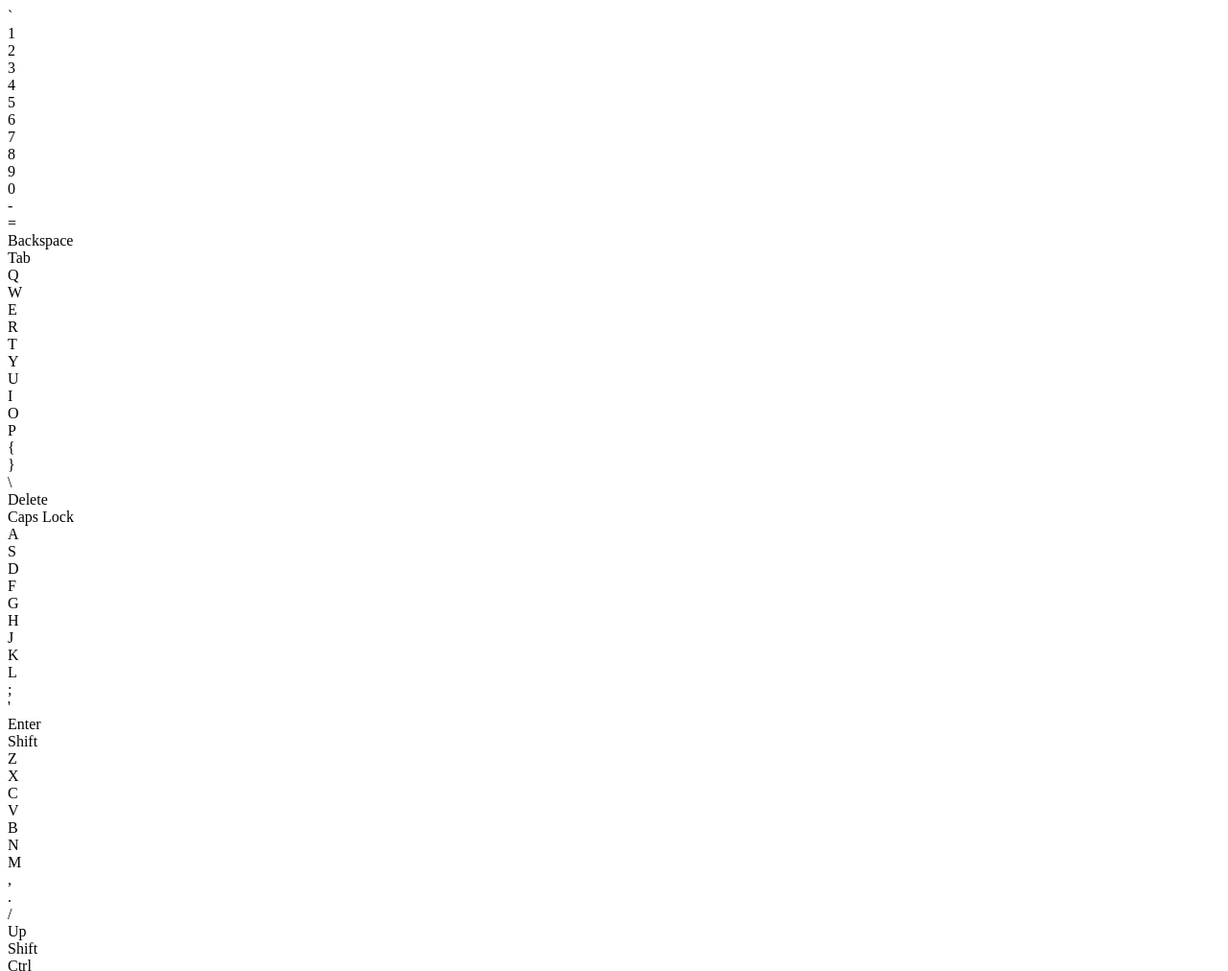
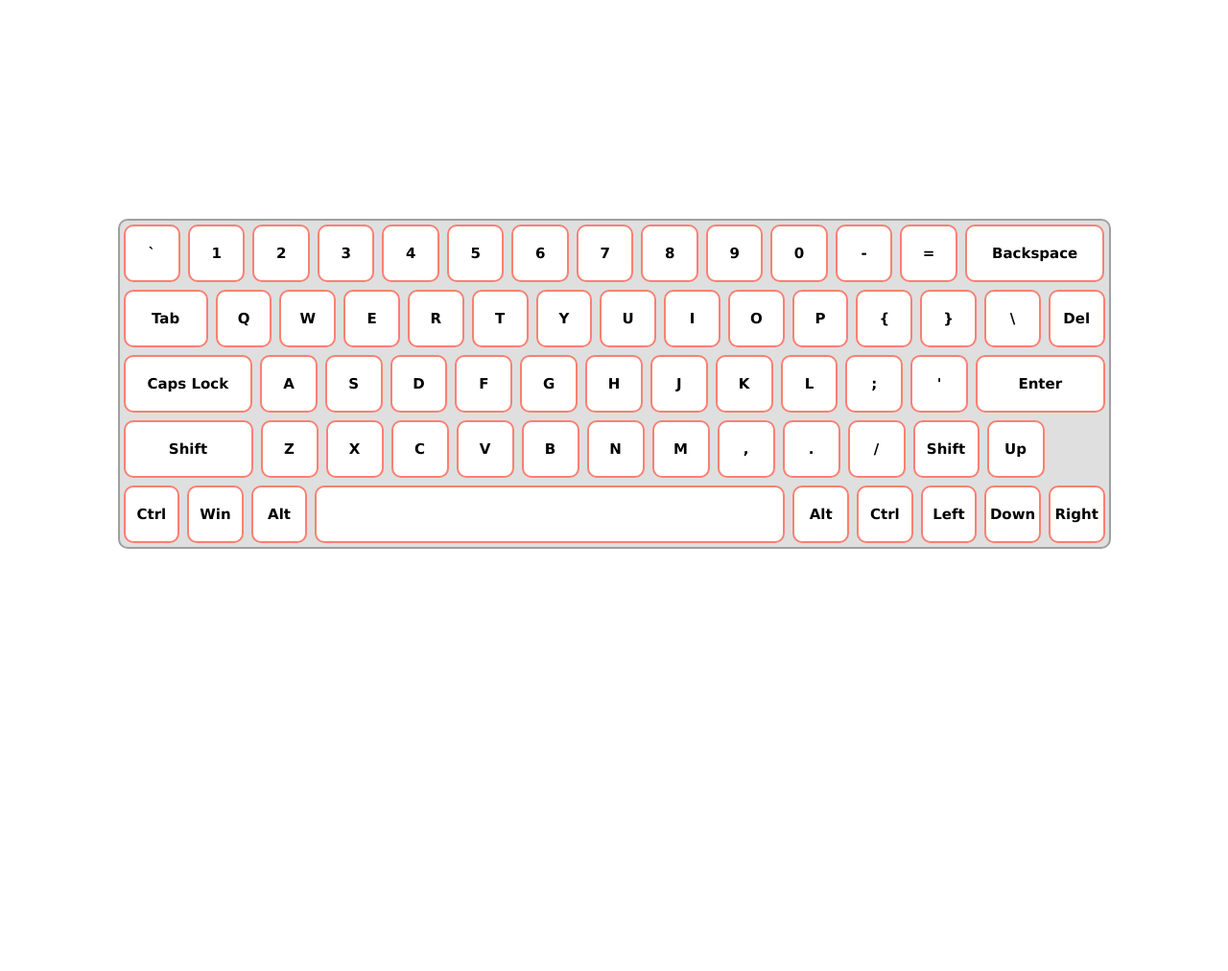
Before and after one commit to IvanovKS/virtual-keyboard, a website: page index.html in a window 1280 px wide. Shown: the top 1012 px of the page at 96% size. After the commit the page ends 800 px from the top, so only its background shows below. Drawn offline with Linux system fonts and the light colour scheme.

Commit message:
feat: add styles for keyboard

```diff
--- a/index.html
+++ b/index.html
@@ -4,6 +4,7 @@
   <meta charset="UTF-8">
   <meta http-equiv="X-UA-Compatible" content="IE=edge">
   <meta name="viewport" content="width=device-width, initial-scale=1.0">
+  <link rel="stylesheet" href="style.css">
   <title>Virtual Keyboard</title>
 </head>
 <body>
@@ -41,7 +42,7 @@
           <div class="keys">{</div>
           <div class="keys">}</div>
           <div class="keys slash">\</div>
-          <div class="keys delete">Delete</div>
+          <div class="keys delete">Del</div>
         </div>
         <div class="row">
           <div class="keys caps">Caps Lock</div>
@@ -70,8 +71,9 @@
           <div class="keys">,</div>
           <div class="keys">.</div>
           <div class="keys">/</div>
+          <div class="keys shift shift-right">Shift</div>
           <div class="keys up">Up</div>
-          <div class="keys shift shift-right">Shift</div>
+          <div class="flag"></div>
         </div>
         <div class="row">
           <div class="keys ctrl ctrl-left">Ctrl</div>
--- a/style.css
+++ b/style.css
@@ -75,3 +75,71 @@ h6 {
   font-weight: 400;
 }
 /* ------------------------------------------------------------------------------------------ */
+
+.wrapper {
+  display: flex;
+  justify-content: center;
+  align-items: center;
+  height: 100vh;
+  flex-direction: column;
+  margin: 0 15px;
+  font-family: Verdana, Geneva, Tahoma, sans-serif;
+  font-weight: 700;
+  font-size: 1.5rem;
+}
+
+.keyboard-wrapper {
+  background-color: rgba(215, 215, 215, 0.8);
+  overflow: hidden;
+  position: relative;
+  width: 100%;
+  max-width: 1035px;
+  border-radius: 10px;
+  border: 2px solid rgb(159, 159, 159);
+}
+
+.row {
+  display: flex;
+}
+
+.keys {
+  width: 60px;
+  height: 60px;
+  display: flex;
+  justify-content: center;
+  align-items: center;
+  margin: 4px;
+  transition: 0.2s;
+  border-radius: 10px;
+  border: 2px solid salmon;
+  background-color: white;
+}
+
+.backspace {
+  width: 147px;
+}
+
+.tab {
+  width: 90px;
+}
+
+.caps {
+  width: 135px;
+}
+
+.enter {
+  width: 135px;
+}
+
+.shift {
+  width: 135px;
+}
+
+.shift-right {
+  width: 69px;
+}
+
+.space {
+  max-width: 490px;
+  width: 100%;
+}
```
